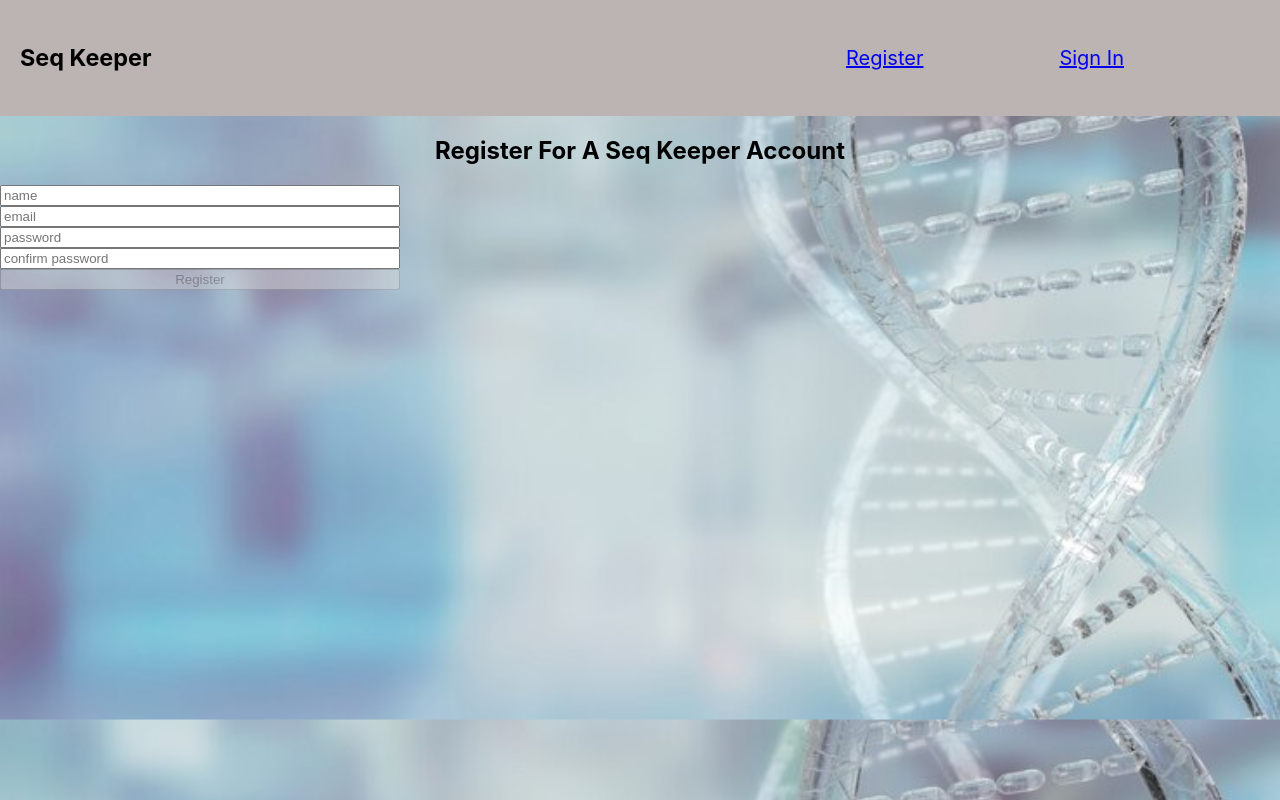
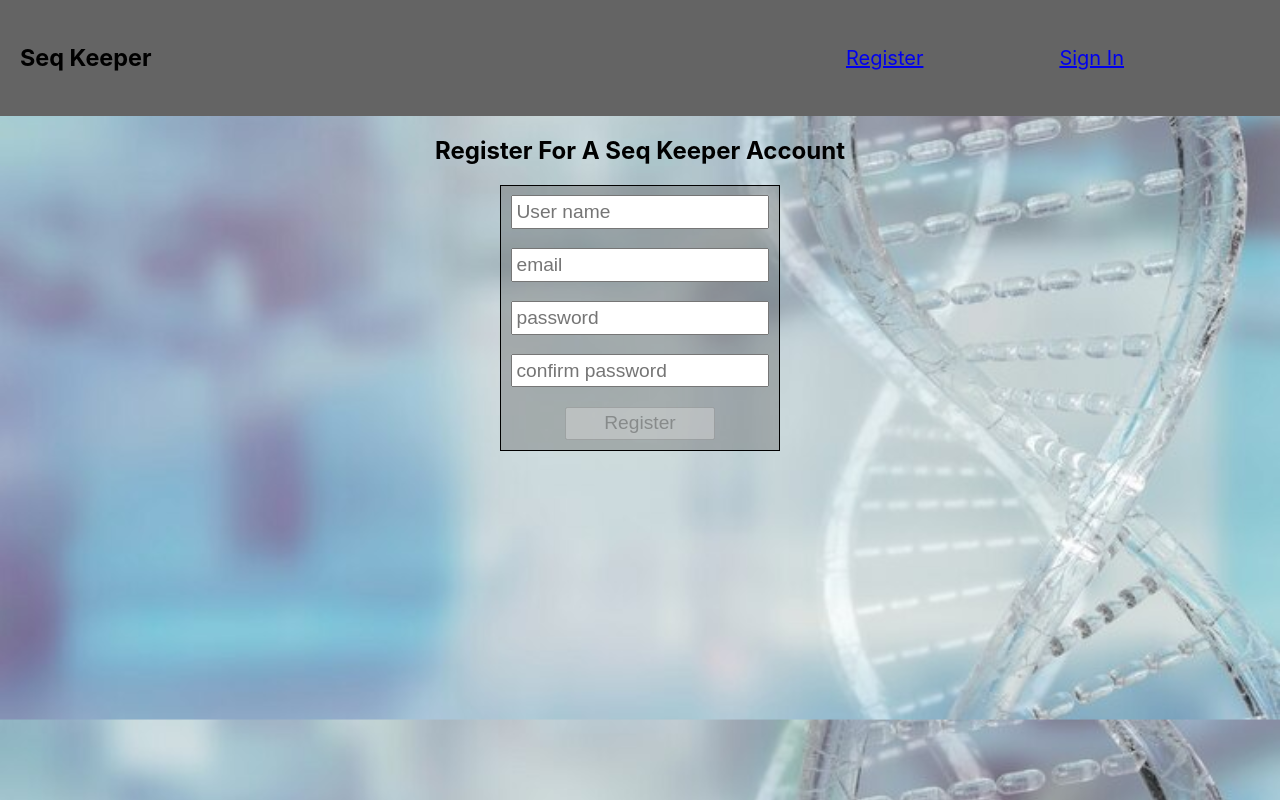
Before and after one commit to jadlevine/seq-keeper, a React (Create React App) app in the folder client/: page /register in a window 1280 px wide. Built offline with nearby package versions, Linux system fonts and the light colour scheme.

Commit message:
register page formatting

```diff
--- a/client/src/App.css
+++ b/client/src/App.css
@@ -53,7 +53,7 @@ body {
 .nav-bar{
   display: flex;
   justify-content: space-between;
-  background-color: rgb(188, 179, 179);
+  background-color: rgb(100, 100, 100);
   align-items: center;
   font-size: 20px;
   padding: 1em;
@@ -64,11 +64,30 @@ body {
   justify-content: space-evenly;
   width: 550px;
 }
+
+/* REGISTER */
 .register-body{
   display: flex;
   flex-direction: column;
-  align-content: center;
+  align-items: center;
 }
+.register-form{
+  display: flex;
+  flex-direction: column;
+  align-items: center;
+}
+.register-input{
+  margin: .5em;
+  padding: .2em;
+  font-size: larger;
+}
+.register-button{
+  margin: .5em 0;
+  padding: .2em;
+  font-size: larger;
+  width: 150px;
+}
+
 
 .user-home-body{
   display: flex;
--- a/client/src/pages/Register.js
+++ b/client/src/pages/Register.js
@@ -64,13 +64,13 @@ const Register = () => {
     return (
       <div className="register-body">
         <h2>Register For A Seq Keeper Account</h2>
-        <form className="register" onSubmit={handleSubmit}>
+        <form className="register-form container" onSubmit={handleSubmit}>
           <input
             onChange={handleChange}
             type="text"
-            placeholder="name"
+            placeholder="User name"
             name="name"
-            className="signup-input"
+            className="register-input"
             value={formValues.name}
             required
           ></input>
@@ -78,7 +78,7 @@ const Register = () => {
             type="text"
             placeholder="email"
             name="email"
-            className="signup-input"
+            className="register-input"
             onChange={handleChange}
             value={formValues.email}
             required
@@ -87,7 +87,7 @@ const Register = () => {
             type="password"
             placeholder="password"
             name="password"
-            className="signup-input"
+            className="register-input"
             onChange={handleChange}
             value={formValues.password}
             required
@@ -96,12 +96,11 @@ const Register = () => {
             type="password"
             placeholder="confirm password"
             name="confirmPassword"
-            className="signup-input"
+            className="register-input"
             onChange={handleChange}
             value={formValues.confirmPassword}
             required
           ></input>
-
           <button
             disabled={
               !formValues.email &&
@@ -109,7 +108,7 @@ const Register = () => {
               !formValues.password &&
               !formValues.confirmPassword
             }
-            className="signup-btn"
+            className="register-button"
           >
             Register
           </button>
```
Also changed, not shown: client/src/App.js (+0 -17 lines).
